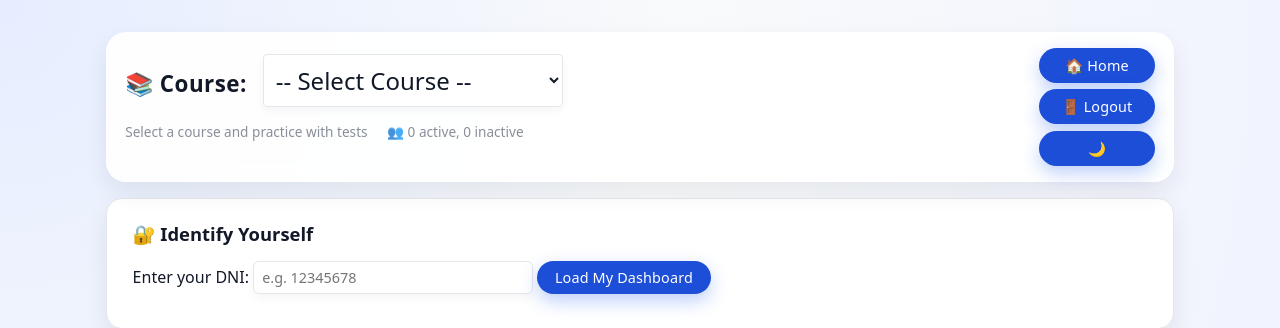
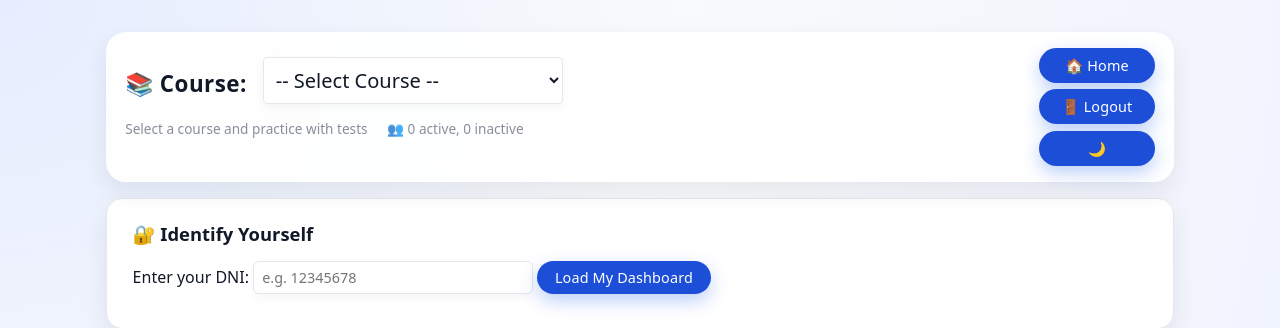
Before and after one commit to foreswearer/quiz, a FastAPI app: page / in a window 1280 px wide. Shown: the top 328 px of the page. Run offline with FastAPI, Linux system fonts and the light colour scheme; data that the repository does not hold is empty.

Commit message:
Fix ruff formatting

```diff
--- a/app/api/questions.py
+++ b/app/api/questions.py
@@ -636,9 +636,7 @@ def upload_questions_from_json(data: dict):
 
                 # Validate question
                 if not question_text:
-                    errors.append(
-                        f"Question {idx + 1}: question_text is required"
-                    )
+                    errors.append(f"Question {idx + 1}: question_text is required")
                     continue
 
                 if not options or len(options) < 2:
--- a/static/css/portal.css
+++ b/static/css/portal.css
@@ -56,7 +56,7 @@ select {
 }
 
 #course-select {
-    font-size: 1.5rem;
+    font-size: 1.25rem;
     padding: 0.5rem;
     border-radius: 4px;
     background-color: var(--bg-card);
```
